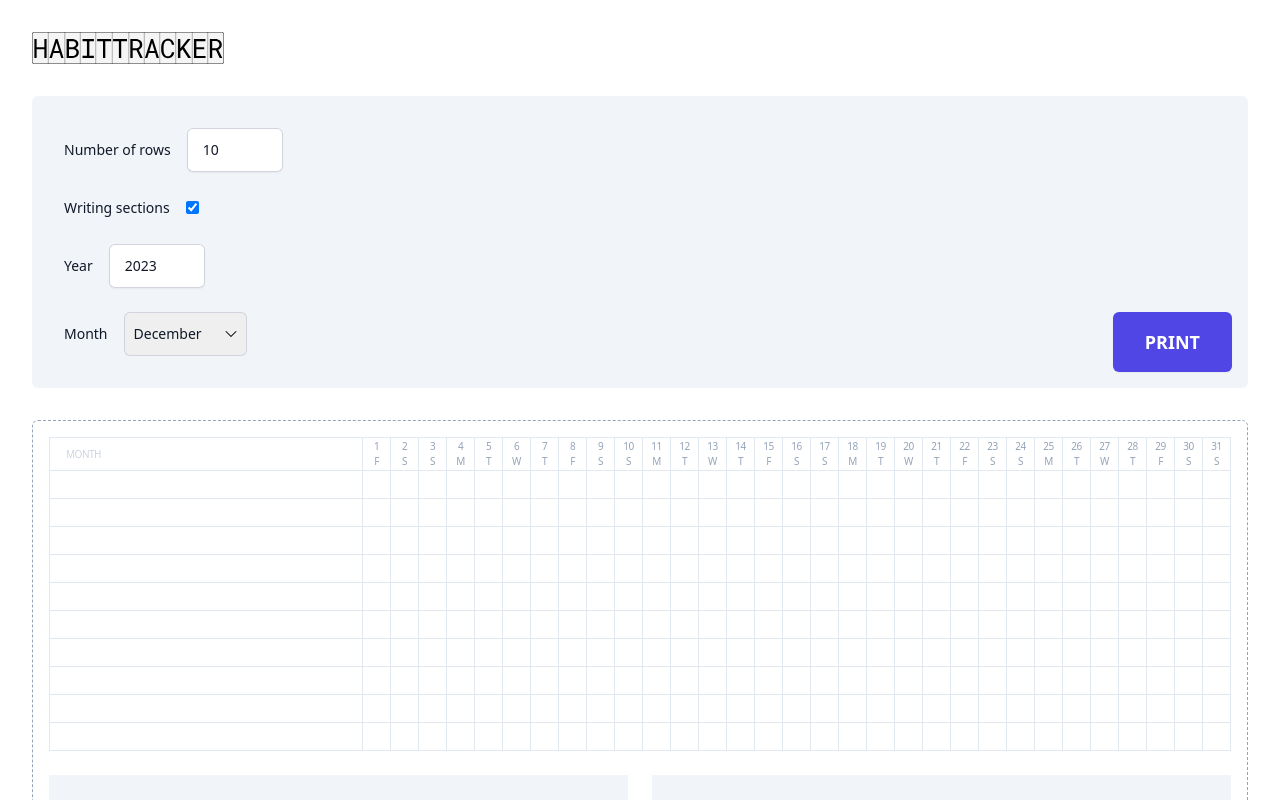
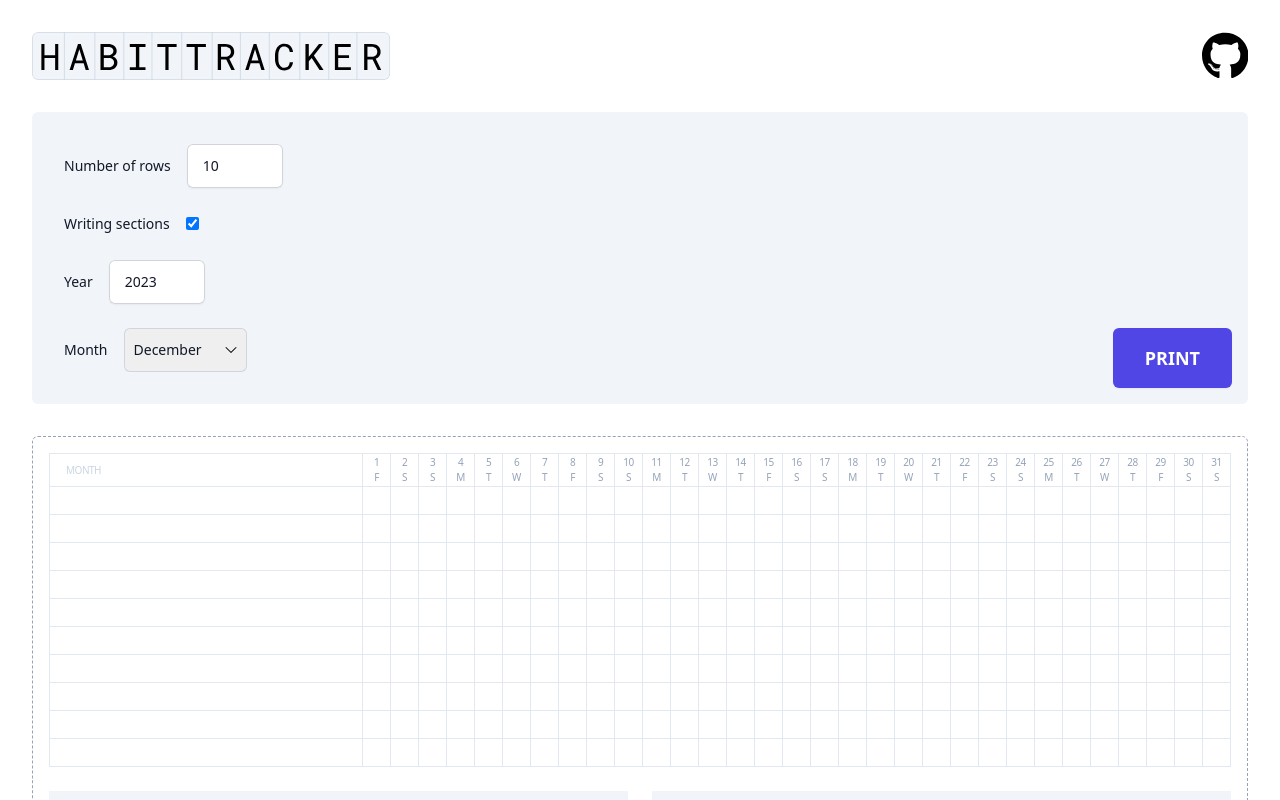
Before and after one commit to makaroni4/habit-tracker, a React (Vite) app: page / in a window 1280 px wide. Shown: the top 800 px of the page. Built offline with nearby package versions, Linux system fonts and the light colour scheme.

Commit message:
Extracted Navbar to component, added Logo and Github icon

```diff
--- a/src/App.tsx
+++ b/src/App.tsx
@@ -1,14 +1,11 @@
 import HabitTracker from "./components/HabitTracker"
 import Settings from "./components/Settings"
-import Logo from "./assets/logo.svg?react"
+import Navbar from "./components/Navbar"
 
 function App() {
   return (
     <div className="screen:container p-8 print:p-0">
-      <header className="mb-8">
-        <Logo
-          className="h-8" />
-      </header>
+      <Navbar className="mb-8" />
 
       <Settings className="mb-8" />
 
--- /dev/null
+++ b/src/components/Navbar.tsx
@@ -0,0 +1,21 @@
+import Logo from "../assets/logo.svg?react"
+import GithubIcon from "../assets/github.svg?react"
+
+function Navbar({ className }: { className: string }) {
+  return (
+    <header
+      className={`flex items-center justify-between mb-8 print:hidden ${className}`}>
+      <Logo
+        className="h-12" />
+
+      <a
+        target="_blank"
+        href="https://github.com/makaroni4/habit-tracker-generator">
+        <GithubIcon
+          className="h-12 hover:opacity-70" />
+      </a>
+    </header>
+  )
+}
+
+export default Navbar
```
Also changed, not shown: src/assets/github.svg (added), src/assets/logo.svg.
